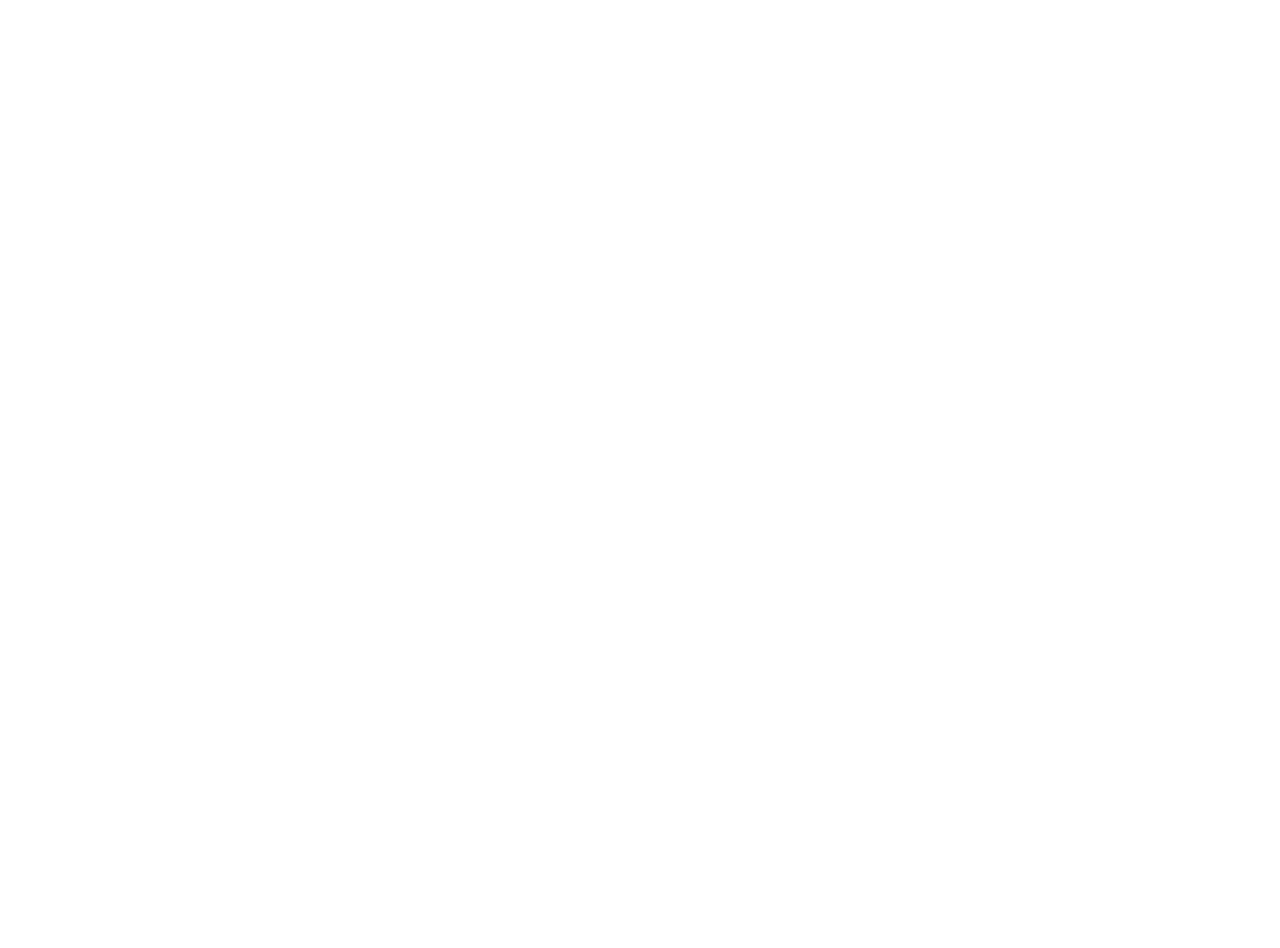
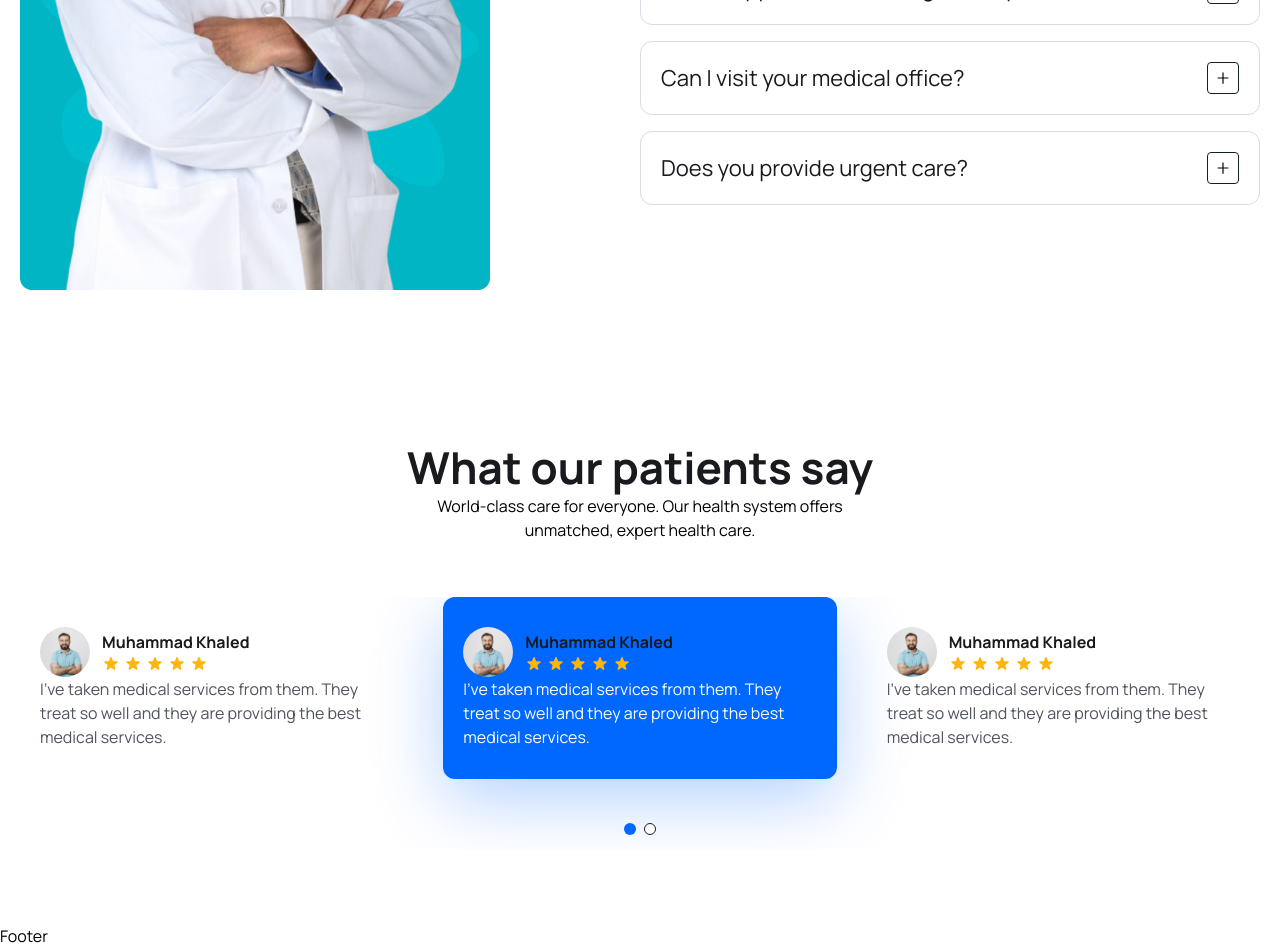
Before and after one commit to mohamedkhaledmk/Doctor-appointment-booking, a React (Vite) app in the folder frontend/: page / in a window 1280 px wide. Shown: the part 5000-5948 px from the top of the page. Before the commit the page ends 4564 px from the top, so only its background shows below. Built offline with nearby package versions, Linux system fonts and the light colour scheme.

Commit message:
finished testimonial section

```diff
--- a/frontend/src/App.css
+++ b/frontend/src/App.css
@@ -8,6 +8,34 @@
 
 body {
   font-family: "Manrope", sans-serif;
+}
+
+.swiper-pagination-bullet {
+  background: #fff !important;
+  opacity: 1 !important;
+  width: 12px !important;
+  height: 12px !important;
+  border: 1px solid #181a1e !important;
+}
+
+.swiper-pagination-bullet-active {
+  border: none !important;
+  background: #0067ff !important;
+}
+
+.swiper {
+  padding-bottom: 70px !important;
+}
+
+.swiper-slide.swiper-slide-next {
+  background: #0067ff;
+  border-radius: 12px;
+  box-shadow: 0px 20px 70px rgba(0, 103, 255, 0.3) !important;
+}
+
+.swiper-slide.swiper-slide-next h4,
+.swiper-slide.swiper-slide-next p {
+  color: #fff !important;
 }
 
 .sticky_header {
--- /dev/null
+++ b/frontend/src/components/Faq/FaqItem.jsx
@@ -0,0 +1,38 @@
+/* eslint-disable react/prop-types */
+import { useState } from "react";
+import { AiOutlinePlus, AiOutlineMinus } from "react-icons/ai";
+const FaqItem = ({ faq }) => {
+  const [open, setOpen] = useState(false);
+  const toggleAccordion = () => {
+    setOpen(!open);
+  };
+  return (
+    <div
+      className="p-3 lg:p-5 border border-solid my-4 rounded-[12px] cursor-pointer border-[#D9DCE2]"
+      onClick={toggleAccordion}
+    >
+      <div className="flex items-center justify-between gap-5 ">
+        <h4 className="text-[16px] lg:text-[22px] lg:leading-7 text-headingColor ">
+          {faq.question}
+        </h4>
+        <div
+          className={`${
+            open ? "bg-primaryColor text-white border-none" : ""
+          } w-7 h-7 lg:h-8 lg:w-8 border border-solid border-[#141F21] rounded flex items-center justify-center`}
+        >
+          {/* {Open ? <AiOutlinePlus /> : <AiOutlineMinus />} */}
+          {open ? <AiOutlineMinus /> : <AiOutlinePlus />}
+        </div>
+      </div>
+      {open && (
+        <div className="mt-4">
+          <p className="text-textColor text-[14px] lg:text-[16px] mt-4 font-[400] ">
+            {faq.content}
+          </p>
+        </div>
+      )}
+    </div>
+  );
+};
+
+export default FaqItem;
--- /dev/null
+++ b/frontend/src/components/Faq/FaqList.jsx
@@ -0,0 +1,13 @@
+import { faqs } from "../../assets/data/faqs";
+import FaqItem from "./FaqItem";
+const FaqList = () => {
+  return (
+    <div>
+      {faqs.map((faq) => (
+        <FaqItem key={faq.id} faq={faq} />
+      ))}
+    </div>
+  );
+};
+
+export default FaqList;
--- /dev/null
+++ b/frontend/src/components/Testimonial/Testimonial.jsx
@@ -0,0 +1,135 @@
+import { Swiper, SwiperSlide } from "swiper/react";
+import { Pagination } from "swiper";
+import "swiper/css";
+import "swiper/css/pagination";
+import patientAvatar from "../../assets/images/patient-avatar.png";
+import { HiStar } from "react-icons/hi";
+
+const Testimonial = () => {
+  return (
+    <div className="mt-[30px] lg:mt-[55px]">
+      <Swiper
+        modules={[Pagination]}
+        slidesPerView={3}
+        spaceBetween={30}
+        pagination={{ clickable: true }}
+        breakPoints={{
+          640: { slidesPerView: 1, spaceBetween: 0 },
+          768: { slidesPerView: 2, spaceBetween: 20 },
+          1024: { slidesPerView: 3, spaceBetween: 30 },
+        }}
+      >
+        <SwiperSlide>
+          <div className="py-[30px] px-5 rounded-3">
+            <div className="flex items-center gap-3">
+              <img
+                className="w-[50px] h-[50px] rounded-full"
+                src={patientAvatar}
+                alt="patient-avatar"
+              />
+              <div>
+                <h3 className="text-headingColor font-[700] text-[14px] lg:text-[16px]">
+                  Muhammad Khaled
+                </h3>
+                <div className="flex items-center gap-1">
+                  <HiStar className="text-yellowColor w-[18px] h-5" />
+                  <HiStar className="text-yellowColor w-[18px] h-5" />
+                  <HiStar className="text-yellowColor w-[18px] h-5" />
+                  <HiStar className="text-yellowColor w-[18px] h-5" />
+                  <HiStar className="text-yellowColor w-[18px] h-5" />
+                </div>
+              </div>
+            </div>
+            <p className="text-textColor font-[400] text-[14px] lg:text-[16px]">
+              I've taken medical services from them. They treat so well and they
+              are providing the best medical services.
+            </p>
+          </div>
+        </SwiperSlide>
+        <SwiperSlide>
+          <div className="py-[30px] px-5 rounded-3">
+            <div className="flex items-center gap-3">
+              <img
+                className="w-[50px] h-[50px] rounded-full"
+                src={patientAvatar}
+                alt="patient-avatar"
+              />
+              <div>
+                <h3 className="text-headingColor font-[700] text-[14px] lg:text-[16px]">
+                  Muhammad Khaled
+                </h3>
+                <div className="flex items-center gap-1">
+                  <HiStar className="text-yellowColor w-[18px] h-5" />
+                  <HiStar className="text-yellowColor w-[18px] h-5" />
+                  <HiStar className="text-yellowColor w-[18px] h-5" />
+                  <HiStar className="text-yellowColor w-[18px] h-5" />
+                  <HiStar className="text-yellowColor w-[18px] h-5" />
+                </div>
+              </div>
+            </div>
+            <p className="text-textColor font-[400] text-[14px] lg:text-[16px]">
+              I've taken medical services from them. They treat so well and they
+              are providing the best medical services.
+            </p>
+          </div>
+        </SwiperSlide>
+        <SwiperSlide>
+          <div className="py-[30px] px-5 rounded-3">
+            <div className="flex items-center gap-3">
+              <img
+                className="w-[50px] h-[50px] rounded-full"
+                src={patientAvatar}
+                alt="patient-avatar"
+              />
+              <div>
+                <h3 className="text-headingColor font-[700] text-[14px] lg:text-[16px]">
+                  Muhammad Khaled
+                </h3>
+                <div className="flex items-center gap-1">
+                  <HiStar className="text-yellowColor w-[18px] h-5" />
+                  <HiStar className="text-yellowColor w-[18px] h-5" />
+                  <HiStar className="text-yellowColor w-[18px] h-5" />
+                  <HiStar className="text-yellowColor w-[18px] h-5" />
+                  <HiStar className="text-yellowColor w-[18px] h-5" />
+                </div>
+              </div>
+            </div>
+            <p className="text-textColor font-[400] text-[14px] lg:text-[16px]">
+              I've taken medical services from them. They treat so well and they
+              are providing the best medical services.
+            </p>
+          </div>
+        </SwiperSlide>
+        <SwiperSlide>
+          <div className="py-[30px] px-5 rounded-3">
+            <div className="flex items-center gap-3">
+              <img
+                className="w-[50px] h-[50px] rounded-full"
+                src={patientAvatar}
+                alt="patient-avatar"
+              />
+              <div>
+                <h3 className="text-headingColor font-[700] text-[14px] lg:text-[16px]">
+                  Muhammad Khaled
+                </h3>
+                <div className="flex items-center gap-1">
+                  <HiStar className="text-yellowColor w-[18px] h-5" />
+                  <HiStar className="text-yellowColor w-[18px] h-5" />
+                  <HiStar className="text-yellowColor w-[18px] h-5" />
+                  <HiStar className="text-yellowColor w-[18px] h-5" />
+                  <HiStar className="text-yellowColor w-[18px] h-5" />
+                </div>
+              </div>
+            </div>
+            <p className="text-textColor font-[400] text-[14px] lg:text-[16px]">
+              I've taken medical services from them. They treat so well and they
+              are providing the best medical services.
+            </p>
+          </div>
+        </SwiperSlide>
+      </Swiper>
+    </div>
+  );
+};
+
+export default Testimonial;
--- a/frontend/src/pages/Home.jsx
+++ b/frontend/src/pages/Home.jsx
@@ -7,11 +7,14 @@
 import featureImg from "./../assets/images/feature-img.png";
 import videoIcon from "./../assets/images/video-icon.png";
 import avatar from "./../assets/images/avatar-icon.png";
+import faqImg from "./../assets/images/faq-img.png";
 import { Link } from "react-router-dom";
 import { BsArrowRight } from "react-icons/bs";
 import About from "../components/About/About";
 import ServicesList from "../components/Services/ServicesList";
 import DoctorList from "../components/Doctors/DoctorList";
+import FaqList from "../components/Faq/FaqList";
+import Testimonial from "../components/Testimonial/Testimonial";
 
 const Home = () => {
   return (
@@ -261,6 +264,36 @@
           </div>
         </section>
         {/*  =============== Our great doctors End  =============== */}
+        {/* =============== FAQ Section  =============== */}
+        <section className="container">
+          <div className="flex justify-between gap-[50px] lg:gap-0">
+            <div className="w-1/2 hidden md:block">
+              <img src={faqImg} alt="faqImage" />
+            </div>
+            <div className="w-full md:w-1/2 ">
+              {" "}
+              <h2 className="heading mb-4 lg:mb-12">
+                Most Frequently Asked Questions
+              </h2>
+              <FaqList />
+            </div>
+          </div>
+        </section>
+        {/* =============== FAQ Section End  =============== */}
+        {/* =============== Testimonial Section  =============== */}
+        <section>
+          <div className="container">
+            <div className="xl:w-[470px] mx-auto">
+              <h2 className="text-center heading"> What our patients say </h2>
+              <p className="text-center text-para">
+                World-class care for everyone. Our health system offers
+                unmatched, expert health care.
+              </p>
+            </div>
+            <Testimonial />
+          </div>
+        </section>
+        {/* =============== Testimonial Section End  =============== */}
       </>
     </>
   );
```
